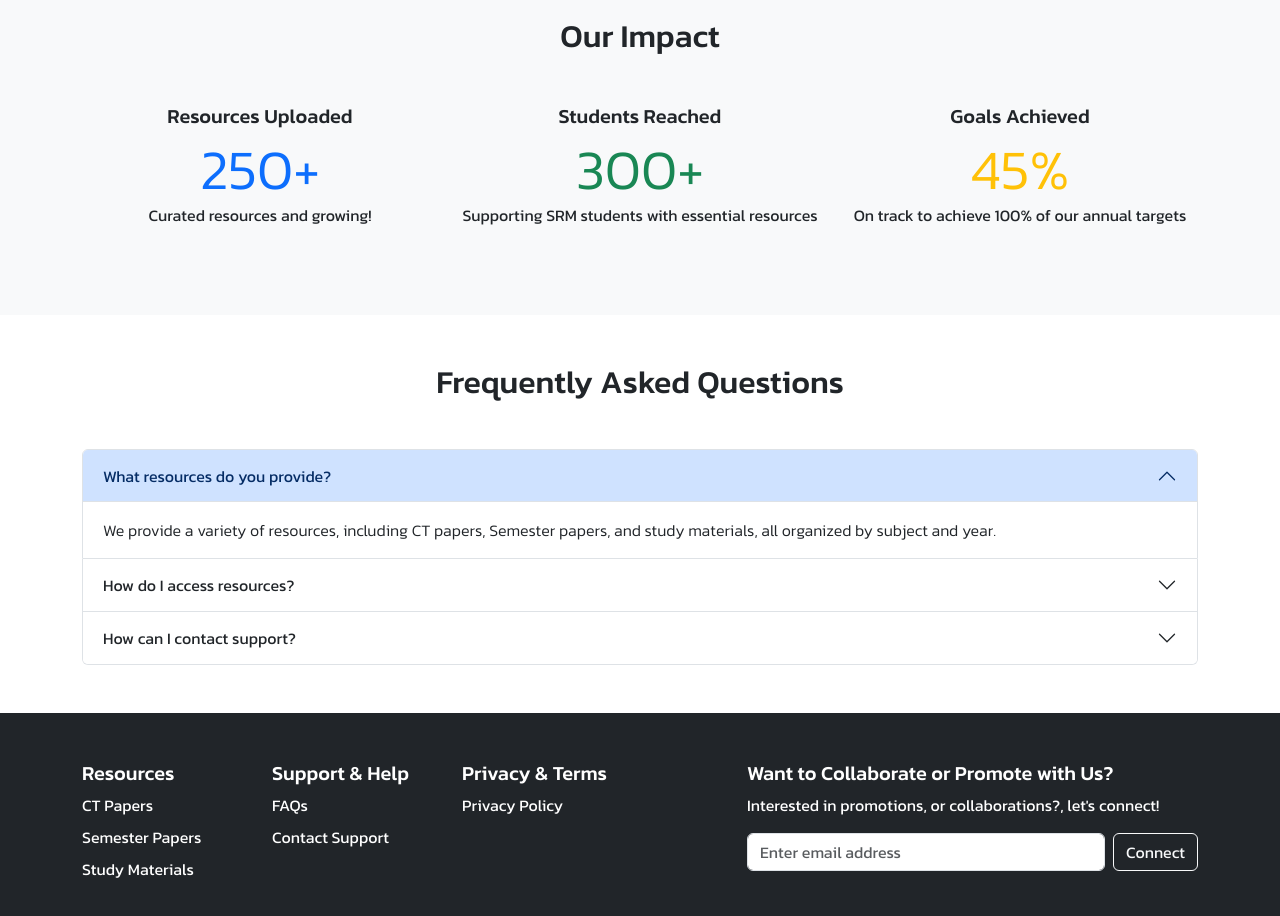
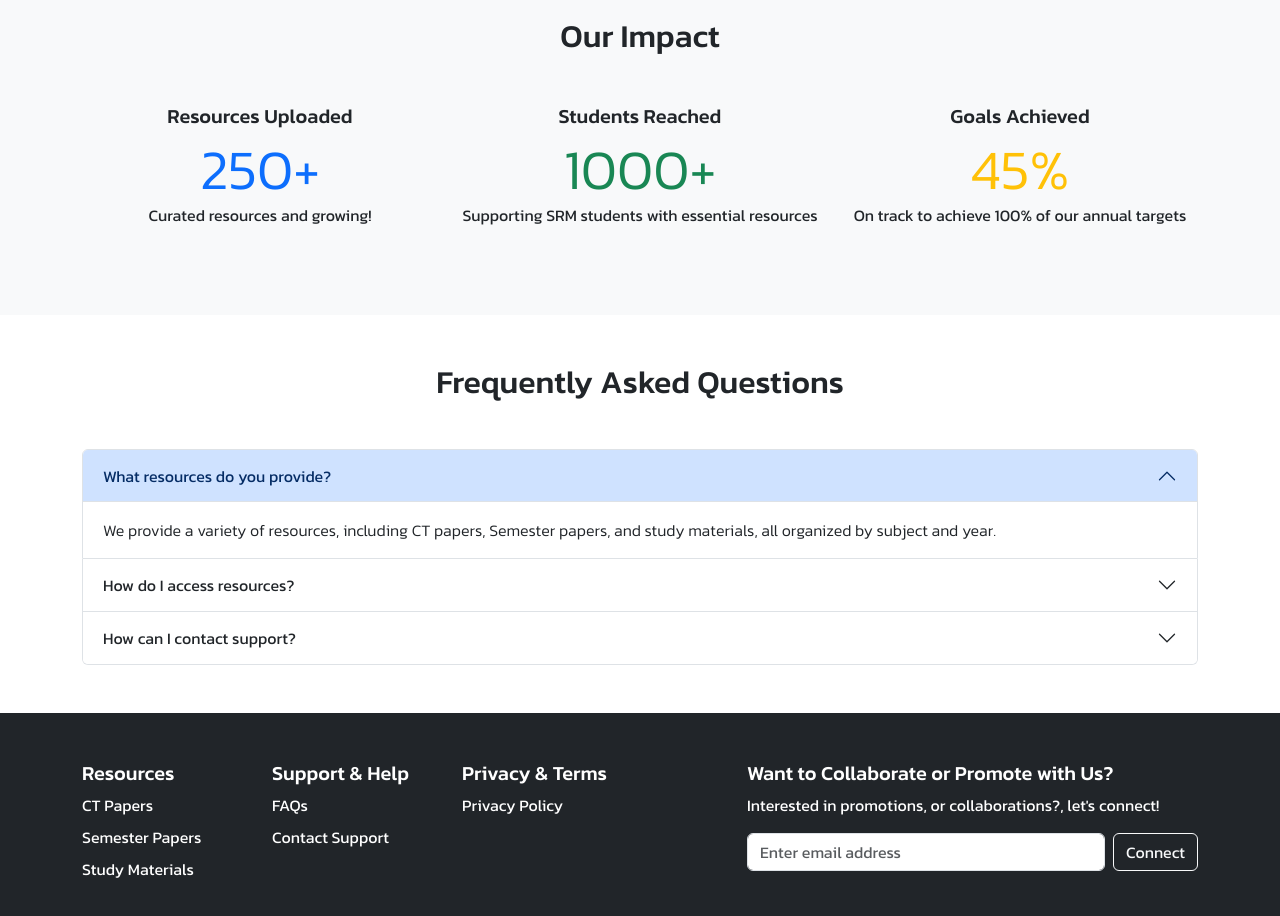
Before and after one commit to kavinmahendran09/acehive, a React (Vite) app: page /about in a window 1280 px wide. Shown: the part 920-1836 px from the top of the page. Built offline with nearby package versions, Linux system fonts and the light colour scheme; no server answers.

Commit message:
chore : updated stats

```diff
--- a/src/assets/About.tsx
+++ b/src/assets/About.tsx
@@ -119,7 +119,7 @@ const About: React.FC = () => {
             </div>
             <div className="col-md-4 mb-4">
               <h5>Students Reached</h5>
-              <div className="display-4 text-success">300+</div>
+              <div className="display-4 text-success">1000+</div>
               <p>Supporting SRM students with essential resources</p>
             </div>
             <div className="col-md-4 mb-4">
```
